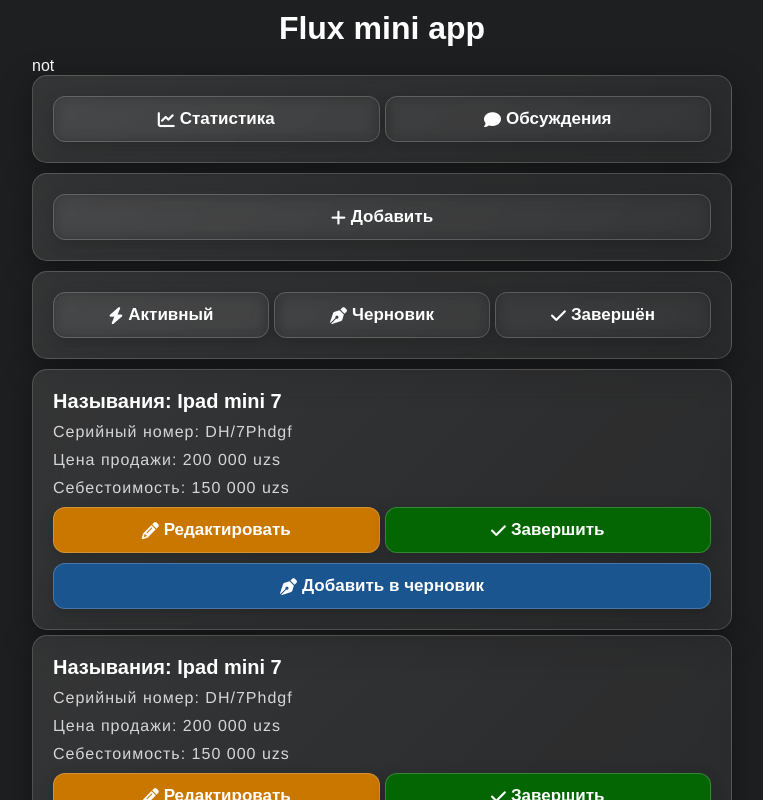
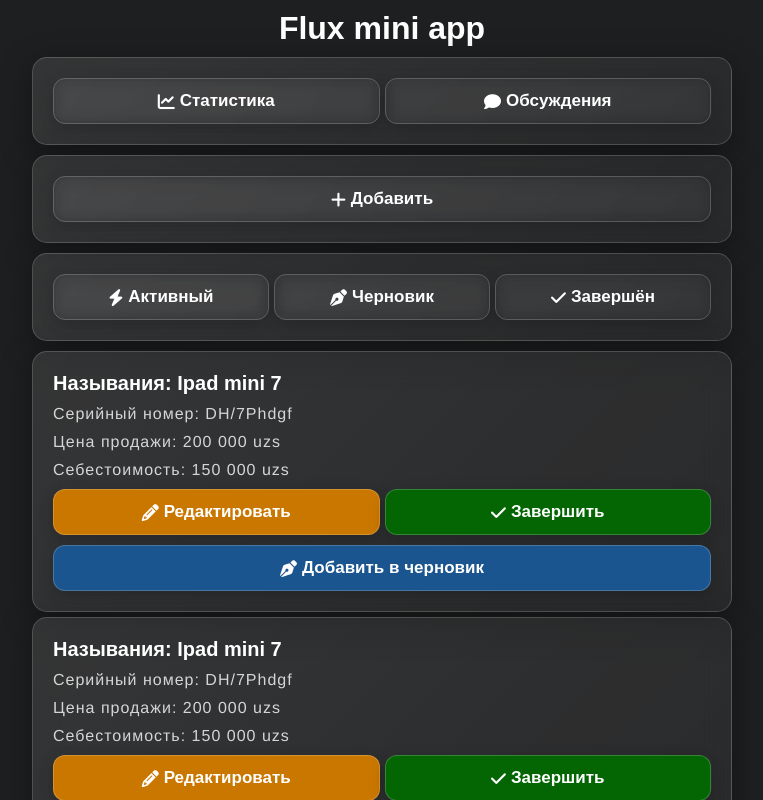
Before and after one commit to javoxhr2oo8/Flux, a Nuxt app: page / in a window 1280 px wide. Shown: the top 800 px of the page, without its empty margins (258-1021 px from the left). Built offline with nearby package versions, Linux system fonts and the light colour scheme.

Commit message:
removed the user pre

```diff
--- a/app/components/Main/index.vue
+++ b/app/components/Main/index.vue
@@ -4,23 +4,12 @@
 import Button from '../Ui/Button.vue';
 import CardContent from '../Ui/CardContent.vue';
 const moreProductsSwitch = ref(false)
-
-const { user, showAlert, closeApp, tg } = useTelegram();
-
-onMounted(() => {
-  if (tg) {
-    tg.ready();
-    tg.expand();
-  }
-});
 </script>
 
 <template>
     <div class="main">
         <div class="container">
             <div class="main-wrapper">
-
-                <pre>{{ user ? user : 'not' }}</pre>
 
                 <FlexBox direction="column" gap="10px">
                     <FlexBox direction="column" gap="10px">
--- a/app/layouts/default.vue
+++ b/app/layouts/default.vue
@@ -1,9 +1,16 @@
 <script setup>
+const { user, showAlert, closeApp, tg } = useTelegram();
 
+onMounted(() => {
+    if (tg) {
+        tg.ready();
+        tg.expand();
+    }
+});
 </script>
 
 <template>
     <div>
-        <NuxtPage/>
+        <NuxtPage />
     </div>
 </template>
```
